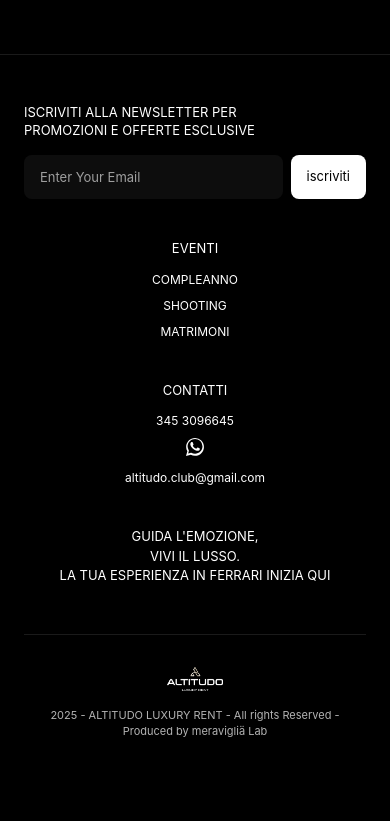
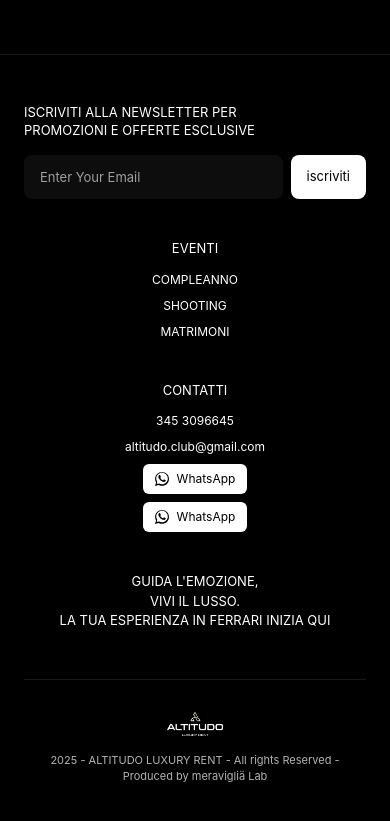
Before and after one commit to AngieAli25/Altitudo_new, a Next.js app: page /prezzi in a window 390 px wide. Shown: the part 3962-4783 px from the top of the page. Before the commit the page ends 4750 px from the top, so only its background shows below. Built offline with nearby package versions, Linux system fonts and the light colour scheme.

Commit message:
feat(footer): move WhatsApp into CONTATTI column as small button; remove/hide bottom action; order now phone, email, WhatsApp across pages

```diff
--- a/src/app/contatti/page.tsx
+++ b/src/app/contatti/page.tsx
@@ -449,7 +449,7 @@
                     345 3096645
                   </a>
                 </li>
-                <li>
+                <li className="hidden">
                   <a
                     href="https://wa.me/393453096645"
                     target="_blank"
@@ -465,6 +465,20 @@
                 <li>
                   <a href="mailto:altitudo.club@gmail.com" className="hover:opacity-80 transition-opacity">
                     altitudo.club@gmail.com
+                  </a>
+                </li>
+                <li>
+                  <a
+                    href="https://wa.me/393453096645"
+                    target="_blank"
+                    rel="noopener noreferrer"
+                    aria-label="Contattaci su WhatsApp"
+                    className="inline-flex items-center gap-2 bg-white text-black font-itc-blair px-3 py-1.5 rounded-md text-[12px] hover:bg-gray-100 transition-colors"
+                  >
+                    <svg width="14" height="14" viewBox="0 0 24 24" fill="currentColor">
+                      <path d="M20.52 3.48A11.94 11.94 0 0 0 12.06 0C5.5 0 .2 5.31.2 11.86c0 2.09.55 4.14 1.6 5.95L0 24l6.37-1.76a11.7 11.7 0 0 0 5.7 1.5h.01c6.55 0 11.86-5.3 11.86-11.86 0-3.17-1.23-6.15-3.42-8.34ZM12.07 21.1h-.01a9.9 9.9 0 0 1-5.03-1.38l-.36-.2-3.78 1.04 1.01-3.7-.24-.38a9.9 9.9 0 0 1-1.55-5.32c0-5.47 4.45-9.92 9.93-9.92 2.65 0 5.13 1.03 7.01 2.9a9.85 9.85 0 0 1 2.92 7.02c0 5.47-4.45 9.92-9.9 9.92Zm5.72-7.4c-.31-.16-1.83-.9-2.12-1.01-.29-.11-.5-.16-.71 .16-.21 .31-.81 1-.99 1.21-.18 .21-.36 .24-.67 .08-.31-.16-1.31-.48-2.49-1.52-.92-.82-1.54-1.83-1.72-2.14-.18-.31-.02-.48 .14-.64.14-.14 .31-.36 .47-.54.16-.18 .21-.31 .31-.52.1-.21 .05-.39-.03-.54-.08-.16-.71-1.73-.98-2.37-.26-.64-.53-.55-.71-.55-.18 0-.39-.03-.6-.03-.21 0-.55 .08-.84 .39-.29 .31-1.1 1.08-1.1 2.63 0 1.55 1.12 3.04 1.28 3.24.16 .21 2.2 3.36 5.33 4.71.75 .32 1.33 .51 1.78 .66.75 .24 1.43 .21 1.97 .13.6-.09 1.83-.75 2.09-1.48.26-.73 .26-1.36 .18-1.49-.08-.13-.29-.21-.6-.37Z"/>
+                    </svg>
+                    <span>WhatsApp</span>
                   </a>
                 </li>
               </ul>
--- a/src/app/eventi/page.tsx
+++ b/src/app/eventi/page.tsx
@@ -499,6 +499,20 @@
                     altitudo.club@gmail.com
                   </a>
                 </li>
+                <li>
+                  <a
+                    href="https://wa.me/393453096645"
+                    target="_blank"
+                    rel="noopener noreferrer"
+                    aria-label="Contattaci su WhatsApp"
+                    className="inline-flex items-center gap-2 bg-white text-black font-itc-blair px-3 py-1.5 rounded-md text-[12px] hover:bg-gray-100 transition-colors"
+                  >
+                    <svg width="14" height="14" viewBox="0 0 24 24" fill="currentColor">
+                      <path d="M20.52 3.48A11.94 11.94 0 0 0 12.06 0C5.5 0 .2 5.31.2 11.86c0 2.09.55 4.14 1.6 5.95L0 24l6.37-1.76a11.7 11.7 0 0 0 5.7 1.5h.01c6.55 0 11.86-5.3 11.86-11.86 0-3.17-1.23-6.15-3.42-8.34ZM12.07 21.1h-.01a9.9 9.9 0 0 1-5.03-1.38l-.36-.2-3.78 1.04 1.01-3.7-.24-.38a9.9 9.9 0 0 1-1.55-5.32c0-5.47 4.45-9.92 9.93-9.92 2.65 0 5.13 1.03 7.01 2.9a9.85 9.85 0 0 1 2.92 7.02c0 5.47-4.45 9.92-9.9 9.92Zm5.72-7.4c-.31-.16-1.83-.9-2.12-1.01-.29-.11-.5-.16-.71.16-.21.31-.81 1-.99 1.21-.18.21-.36.24-.67.08-.31-.16-1.31-.48-2.49-1.52-.92-.82-1.54-1.83-1.72-2.14-.18-.31-.02-.48.14-.64.14-.14.31-.36.47-.54.16-.18.21-.31.31-.52.1-.21.05-.39-.03-.54-.08-.16-.71-1.73-.98-2.37-.26-.64-.53-.55-.71-.55-.18 0-.39-.03-.6-.03-.21 0-.55.08-.84.39-.29 .31-1.1 1.08-1.1 2.63 0 1.55 1.12 3.04 1.28 3.24.16 .21 2.2 3.36 5.33 4.71.75 .32 1.33 .51 1.78 .66.75 .24 1.43 .21 1.97 .13.6-.09 1.83-.75 2.09-1.48.26-.73 .26-1.36 .18-1.49-.08-.13-.29-.21-.6-.37Z"/>
+                    </svg>
+                    <span>WhatsApp</span>
+                  </a>
+                </li>
               </ul>
             </div>
 
@@ -513,7 +527,7 @@
           </div>
 
           {/* Footer actions (WhatsApp) */}
-          <div className="flex justify-center mb-8">
+          <div className="hidden">
             <a
               href="https://wa.me/393453096645"
               target="_blank"
--- a/src/app/page.tsx
+++ b/src/app/page.tsx
@@ -616,6 +616,20 @@
                     altitudo.club@gmail.com
                   </a>
                 </li>
+                <li>
+                  <a
+                    href="https://wa.me/393453096645"
+                    target="_blank"
+                    rel="noopener noreferrer"
+                    aria-label="Contattaci su WhatsApp"
+                    className="inline-flex items-center gap-2 bg-white text-black font-itc-blair px-3 py-1.5 rounded-md text-[12px] hover:bg-gray-100 transition-colors"
+                  >
+                    <svg width="14" height="14" viewBox="0 0 24 24" fill="currentColor">
+                      <path d="M20.52 3.48A11.94 11.94 0 0 0 12.06 0C5.5 0 .2 5.31.2 11.86c0 2.09.55 4.14 1.6 5.95L0 24l6.37-1.76a11.7 11.7 0 0 0 5.7 1.5h.01c6.55 0 11.86-5.3 11.86-11.86 0-3.17-1.23-6.15-3.42-8.34ZM12.07 21.1h-.01a9.9 9.9 0 0 1-5.03-1.38l-.36-.2-3.78 1.04 1.01-3.7-.24-.38a9.9 9.9 0 0 1-1.55-5.32c0-5.47 4.45-9.92 9.93-9.92 2.65 0 5.13 1.03 7.01 2.9a9.85 9.85 0 0 1 2.92 7.02c0 5.47-4.45 9.92-9.9 9.92Zm5.72-7.4c-.31-.16-1.83-.9-2.12-1.01-.29-.11-.5-.16-.71.16-.21.31-.81 1-.99 1.21-.18.21-.36.24-.67.08-.31-.16-1.31-.48-2.49-1.52-.92-.82-1.54-1.83-1.72-2.14-.18-.31-.02-.48.14-.64.14-.14.31-.36.47-.54.16-.18.21-.31.31-.52.1-.21.05-.39-.03-.54-.08-.16-.71-1.73-.98-2.37-.26-.64-.53-.55-.71-.55-.18 0-.39-.03-.6-.03-.21 0-.55.08-.84.39-.29 .31-1.1 1.08-1.1 2.63 0 1.55 1.12 3.04 1.28 3.24.16 .21 2.2 3.36 5.33 4.71.75 .32 1.33 .51 1.78 .66.75 .24 1.43 .21 1.97 .13.6-.09 1.83-.75 2.09-1.48.26-.73 .26-1.36 .18-1.49-.08-.13-.29-.21-.6-.37Z"/>
+                    </svg>
+                    <span>WhatsApp</span>
+                  </a>
+                </li>
               </ul>
             </div>
 
@@ -630,7 +644,7 @@
           </div>
 
           {/* Footer actions (WhatsApp) */}
-          <div className="flex justify-center mb-8">
+          <div className="hidden">
             <a
               href="https://wa.me/393453096645"
               target="_blank"
--- a/src/app/prezzi/page.tsx
+++ b/src/app/prezzi/page.tsx
@@ -432,7 +432,7 @@
                     345 3096645
                   </a>
                 </li>
-                <li>
+                <li className="hidden">
                   <a
                     href="https://wa.me/393453096645"
                     target="_blank"
@@ -448,6 +448,34 @@
                 <li>
                   <a href="mailto:altitudo.club@gmail.com" className="hover:opacity-80 transition-opacity">
                     altitudo.club@gmail.com
+                  </a>
+                </li>
+                <li>
+                  <a
+                    href="https://wa.me/393453096645"
+                    target="_blank"
+                    rel="noopener noreferrer"
+                    aria-label="Contattaci su WhatsApp"
+                    className="inline-flex items-center gap-2 bg-white text-black font-itc-blair px-3 py-1.5 rounded-md text-[12px] hover:bg-gray-100 transition-colors"
+                  >
+                    <svg width="14" height="14" viewBox="0 0 24 24" fill="currentColor">
+                      <path d="M20.52 3.48A11.94 11.94 0 0 0 12.06 0C5.5 0 .2 5.31.2 11.86c0 2.09.55 4.14 1.6 5.95L0 24l6.37-1.76a11.7 11.7 0 0 0 5.7 1.5h.01c6.55 0 11.86-5.3 11.86-11.86 0-3.17-1.23-6.15-3.42-8.34ZM12.07 21.1h-.01a9.9 9.9 0 0 1-5.03-1.38l-.36-.2-3.78 1.04 1.01-3.7-.24-.38a9.9 9.9 0 0 1-1.55-5.32c0-5.47 4.45-9.92 9.93-9.92 2.65 0 5.13 1.03 7.01 2.9a9.85 9.85 0 0 1 2.92 7.02c0 5.47-4.45 9.92-9.9 9.92Zm5.72-7.4c-.31-.16-1.83-.9-2.12-1.01-.29-.11-.5-.16-.71 .16-.21 .31-.81 1-.99 1.21-.18 .21-.36 .24-.67 .08-.31-.16-1.31-.48-2.49-1.52-.92-.82-1.54-1.83-1.72-2.14-.18-.31-.02-.48 .14-.64.14-.14 .31-.36 .47-.54.16-.18 .21-.31 .31-.52.1-.21 .05-.39-.03-.54-.08-.16-.71-1.73-.98-2.37-.26-.64-.53-.55-.71-.55-.18 0-.39-.03-.6-.03-.21 0-.55 .08-.84 .39-.29 .31-1.1 1.08-1.1 2.63 0 1.55 1.12 3.04 1.28 3.24.16 .21 2.2 3.36 5.33 4.71.75 .32 1.33 .51 1.78 .66.75 .24 1.43 .21 1.97 .13.6-.09 1.83-.75 2.09-1.48.26-.73 .26-1.36 .18-1.49-.08-.13-.29-.21-.6-.37Z"/>
+                    </svg>
+                    <span>WhatsApp</span>
+                  </a>
+                </li>
+                <li>
+                  <a
+                    href="https://wa.me/393453096645"
+                    target="_blank"
+                    rel="noopener noreferrer"
+                    aria-label="Contattaci su WhatsApp"
+                    className="inline-flex items-center gap-2 bg-white text-black font-itc-blair px-3 py-1.5 rounded-md text-[12px] hover:bg-gray-100 transition-colors"
+                  >
+                    <svg width="14" height="14" viewBox="0 0 24 24" fill="currentColor">
+                      <path d="M20.52 3.48A11.94 11.94 0 0 0 12.06 0C5.5 0 .2 5.31.2 11.86c0 2.09.55 4.14 1.6 5.95L0 24l6.37-1.76a11.7 11.7 0 0 0 5.7 1.5h.01c6.55 0 11.86-5.3 11.86-11.86 0-3.17-1.23-6.15-3.42-8.34ZM12.07 21.1h-.01a9.9 9.9 0 0 1-5.03-1.38l-.36-.2-3.78 1.04 1.01-3.7-.24-.38a9.9 9.9 0 0 1-1.55-5.32c0-5.47 4.45-9.92 9.93-9.92 2.65 0 5.13 1.03 7.01 2.9a9.85 9.85 0 0 1 2.92 7.02c0 5.47-4.45 9.92-9.9 9.92Zm5.72-7.4c-.31-.16-1.83-.9-2.12-1.01-.29-.11-.5-.16-.71 .16-.21 .31-.81 1-.99 1.21-.18 .21-.36 .24-.67 .08-.31-.16-1.31-.48-2.49-1.52-.92-.82-1.54-1.83-1.72-2.14-.18-.31-.02-.48 .14-.64.14-.14 .31-.36 .47-.54.16-.18 .21-.31 .31-.52.1-.21 .05-.39-.03-.54-.08-.16-.71-1.73-.98-2.37-.26-.64-.53-.55-.71-.55-.18 0-.39-.03-.6-.03-.21 0-.55 .08-.84 .39-.29 .31-1.1 1.08-1.1 2.63 0 1.55 1.12 3.04 1.28 3.24.16 .21 2.2 3.36 5.33 4.71.75 .32 1.33 .51 1.78 .66.75 .24 1.43 .21 1.97 .13.6-.09 1.83-.75 2.09-1.48.26-.73 .26-1.36 .18-1.49-.08-.13-.29-.21-.6-.37Z"/>
+                    </svg>
+                    <span>WhatsApp</span>
                   </a>
                 </li>
               </ul>
```
